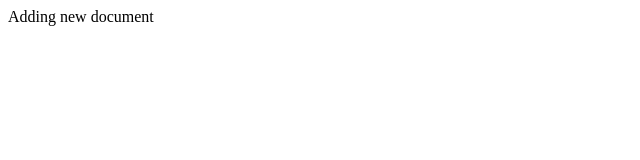
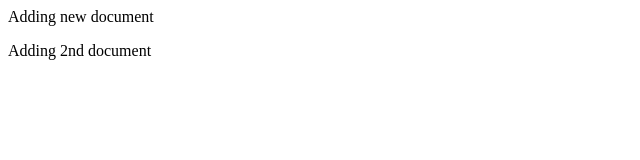
Before and after one commit to prg007/test, a plain HTML site: page index.html in a window 1280 px wide. Shown: the whole page, without its empty margins (0-640 px from the left). Drawn offline with Linux system fonts and the light colour scheme.

Commit message:
Adding 2nd file

```diff
--- a/index.html
+++ b/index.html
@@ -1 +1,2 @@
 <p>Adding new document</p>
+<p>Adding 2nd document</p>
```
